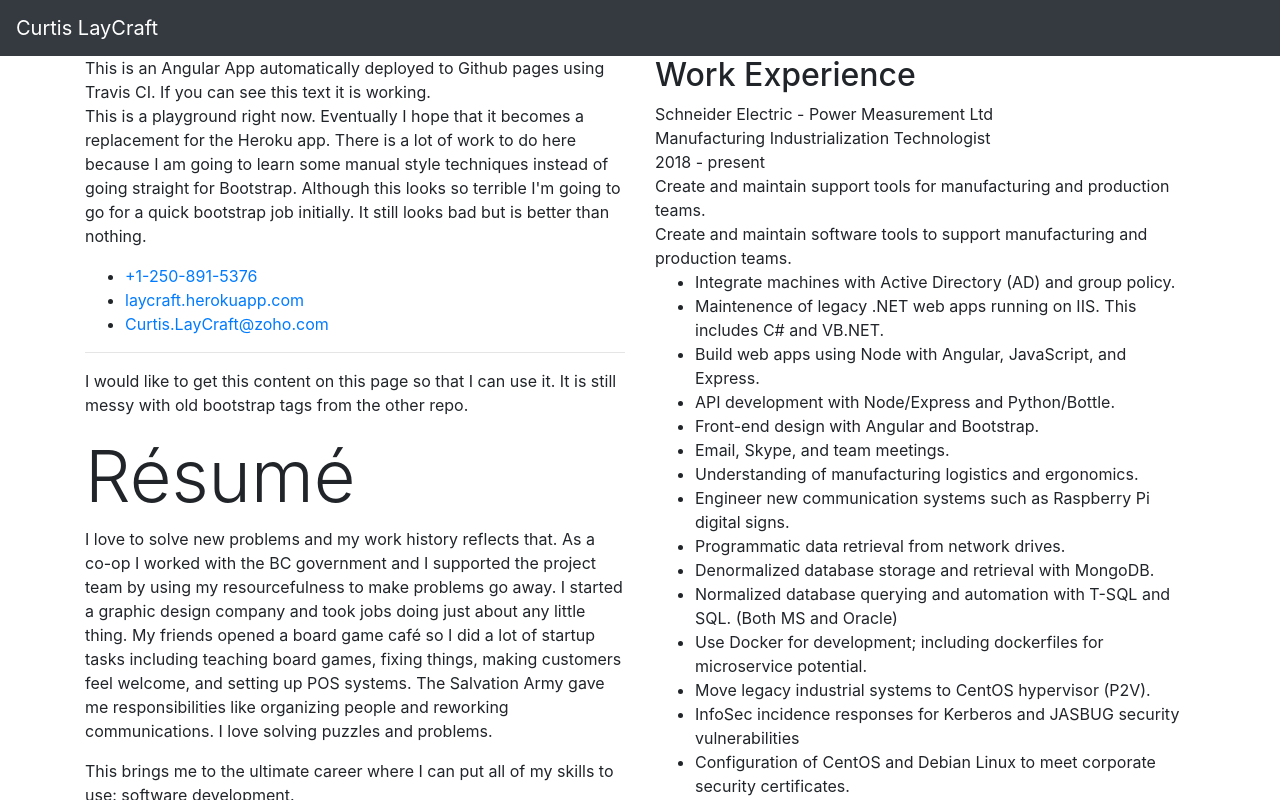
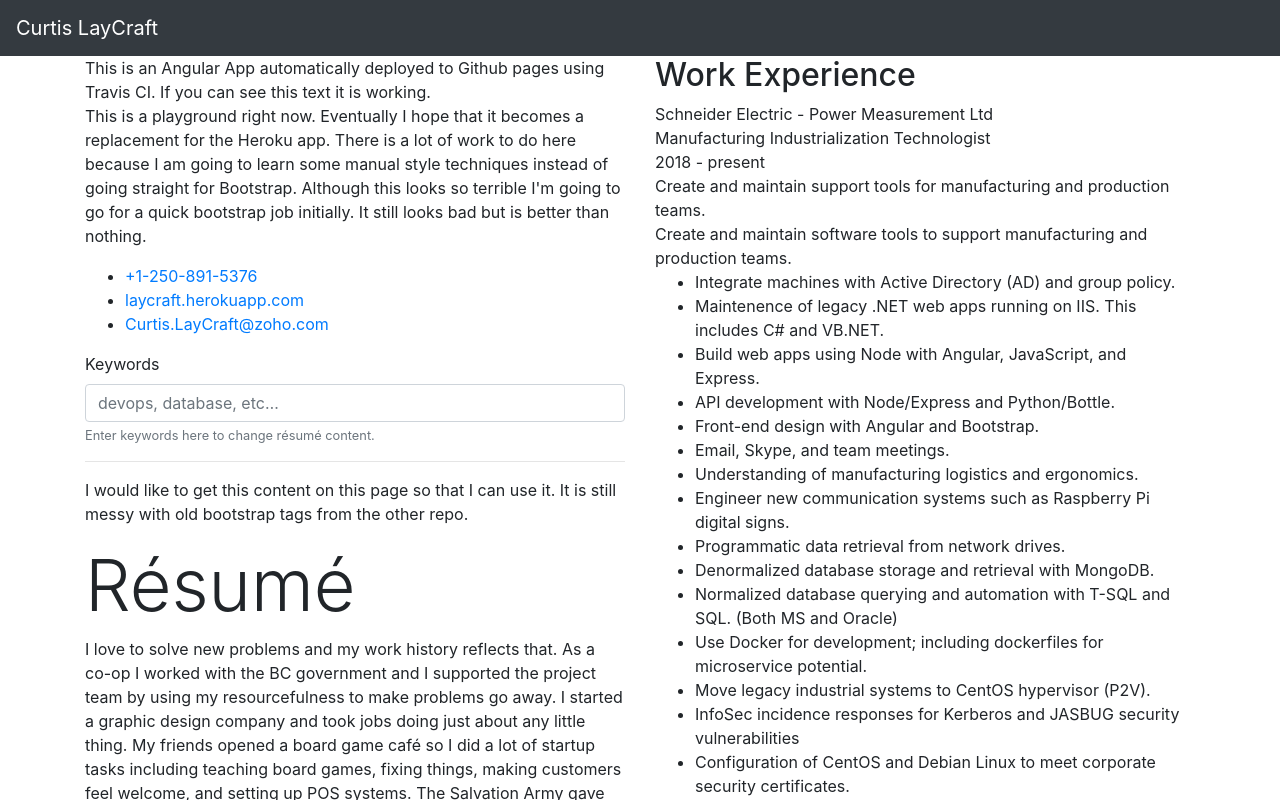
Before and after one commit to LayCraft/portfolio, an Angular app: page / in a window 1280 px wide. Shown: the top 800 px of the page. Built offline with nearby package versions, Linux system fonts and the light colour scheme.

Commit message:
Add keywords box

```diff
--- a/src/app/app.component.html
+++ b/src/app/app.component.html
@@ -14,6 +14,12 @@
       <li><a href="https://laycraft.herokuapp.com">laycraft.herokuapp.com</a></li>
       <li><a href="mailto:Curtis.LayCraft@Zoho.com">Curtis.LayCraft@zoho.com</a></li>
     </ul>
+
+    <div class="form-group">
+      <label for="keywordInput">Keywords</label>
+      <input type="text" class="form-control" id="keywordInput" aria-describedby="keywordHelp" placeholder="devops, database, etc…">
+      <small id="keywordHelp" class="form-text text-muted">Enter keywords here to change résumé content.</small>
+    </div>
 
     <hr>
     <p>I would like to get this content on this page so that I can use it. It is still messy with old bootstrap tags from the other repo.</p>
```
